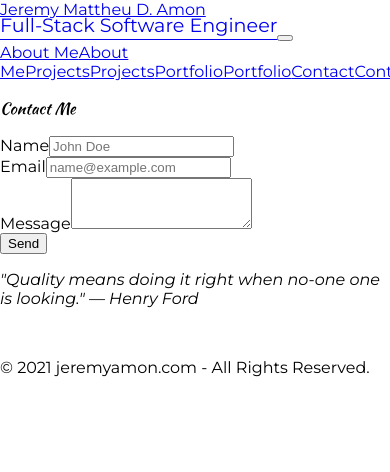
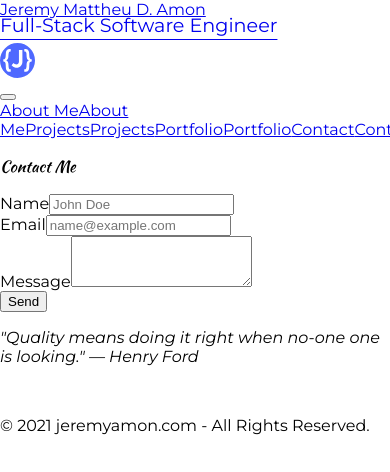
Before and after one commit to OverdriveNGain/portfolio, a React (Create React App) app: page /contact in a window 390 px wide. Shown: the top 472 px of the page. Built offline with nearby package versions, Linux system fonts and the light colour scheme.

Commit message:
Brand switched to logo on small screens

```diff
--- a/src/components/Navbar.js
+++ b/src/components/Navbar.js
@@ -3,13 +3,13 @@ import {
     Link,
     useLocation
 } from "react-router-dom";
+import NavbarBrand from './NavbarComponents';
 
 const Navbar = () => {
     const [scrollTop, setScrollTop] = useState(0);
 
     const location = useLocation();
     const refreshScrollTop = () => {
-        // console.log(`Scroll top set to ${document.documentElement.scrollTop}`);
         setScrollTop(document.documentElement.scrollTop);
     }
     const getBgTransparency = () => {
@@ -18,14 +18,6 @@ const Navbar = () => {
                 return scrollTop <= 150;
             case "/portfolio":
                 return scrollTop <= 50;
-            default:
-                return false;
-        }
-    }
-    const getBrandTransparency = () => {
-        switch (location.pathname) {
-            case "/":
-                return scrollTop <= 300;
             default:
                 return false;
         }
@@ -42,7 +34,6 @@ const Navbar = () => {
     }, []);
 
     let isBgTransparent = getBgTransparency();
-    let isBrandTransparent = getBrandTransparency();
     const inlineNavbarStyle = {
         "backgroundColor": (isBgTransparent ? "transparent" : "rgba(255, 255, 255, 0.92)"),
         "backdropFilter": (isBgTransparent ? "none" : "blur(3px)")
@@ -57,10 +48,7 @@ const Navbar = () => {
     return (
         <nav className="navbar navbar-expand-md navbar-light fixed-top animated-background-color" style={inlineNavbarStyle}>
             <div className="container px-4">
-                <Link className={"animated-opacity navbar-brand" + (isBrandTransparent && location.pathname === "/" ? " opacity-0" : "")} to="/">
-                    <div className="fw-bold text-primary b-0">Jeremy Mattheu D. Amon</div>
-                    <small className="text-muted">Full-Stack Software Engineer</small>
-                </Link>
+                <NavbarBrand location={location} scrollTop={scrollTop} />
                 <button className="navbar-toggler" data-bs-toggle="collapse"
                     data-bs-target="#navbarNavAltMarkup">
                     <span className="navbar-toggler-icon"></span>
--- /dev/null
+++ b/src/components/NavbarComponents.js
@@ -0,0 +1,48 @@
+import {
+    Link
+} from "react-router-dom";
+
+const NavbarBrand = ({ location, scrollTop }) => {
+    const logoPath = (<path d="M170.7,29.3C152.6,11.2,127.6,0,100,0S47.4,11.2,29.3,29.3C11.2,47.4,0,72.4,0,100c0,55.2,44.8,100,100,100
+	c27.6,0,52.6-11.2,70.7-29.3c18.1-18.1,29.3-43.1,29.3-70.7S188.8,47.4,170.7,29.3z M61.3,164c-7.4,0-14.8,0.8-20.9-4.5
+	c-4-3.5-6-8-6.5-13.1c-0.6-7.4-0.8-14.8-1.3-22.1c-0.2-3.3-0.7-6.6-1.5-9.7c-1.4-5.2-4.8-8.2-10.3-8.6c-0.3,0-0.7,0-1-0.1
+	c-0.3,0-0.5-0.1-0.9-0.1V92.8c0.8-0.1,1.6-0.1,2.4-0.2c5.3-0.7,8.4-3.9,9.7-8.9c0.9-3.3,1.3-6.8,1.6-10.3c0.5-6.3,0.6-12.7,1.3-19
+	c1.3-12.8,8.2-19.2,21-19.9c2-0.1,4.1,0,6.3,0v13.8c-0.8,0-1.7,0-2.5,0c-4.1,0-6.6,1.4-7.8,5.4c-1.2,3.7-1.9,7.7-2.3,11.6
+	c-0.5,5.1-0.3,10.3-0.8,15.4c-0.7,8.1-4.2,14.6-12,18.7c3.9,1.8,6.7,4.4,8.7,7.8c3.2,5.4,3.7,11.5,4,17.5c0.2,4.8,0.4,9.6,0.9,14.4
+	c0.2,2.1,1,4.2,1.7,6.3c1.3,3.5,3.8,5.2,7.6,5.1c0.9,0,1.7,0,2.7,0V164z M128.1,105.7c0,8.9-2.1,17.2-8.3,23.9
+	c-9.6,10.5-21.5,13.6-35.1,10c-6.9-1.8-12.6-5.8-17.4-11.1c-0.3-0.4-0.7-0.8-1-1.2c-0.1-0.2-0.2-0.4-0.2-0.4
+	c4.1-4.3,8.2-8.5,12.3-12.8c2.8,4,6.2,6.8,10.9,7.9c10,2.4,19-4.7,19-15c0-21.5,0-43,0-64.6v-2.5h19.7v2.2
+	C128.1,63.3,128.1,84.5,128.1,105.7z M179.8,105.8c-6.6,0.7-10.5,3.9-11.5,10.5c-0.8,5.2-0.8,10.6-1.2,16
+	c-0.4,5.2-0.4,10.6-1.3,15.7c-1.7,9.6-8,15.1-17.7,15.9c-3.1,0.2-6.2,0-9.4,0v-13.5c1,0,2,0,3,0c3.5,0,5.8-1.6,7.3-4.8
+	c2.1-4.5,2.5-9.3,2.7-14.1c0.2-4.7,0.2-9.4,0.7-14c0.9-7.8,4-14.5,11.6-18.1c-0.1-0.2-0.1-0.4-0.1-0.4c-8.4-4.6-11.1-12.2-11.7-21.1
+	c-0.3-5.6-0.4-11.2-0.9-16.8c-0.2-2.4-0.9-4.8-1.7-7.1c-1.5-4.2-3.9-5.8-8.4-5.8h-2.3V34.5c8.2-0.1,16.3-0.3,22.3,6.7
+	c3.4,4,4.8,8.9,5.2,14c0.5,6.6,0.7,13.3,1.3,19.9c0.3,3.4,1,6.9,2.1,10.2c1.6,4.7,5.2,7.2,10.2,7.3c0.4,0,0.8,0.1,1.3,0.1v12.9
+	C180.6,105.8,180.2,105.8,179.8,105.8z"/>);
+
+    const getBrandTransparency = () => {
+        switch (location.pathname) {
+            case "/":
+                return scrollTop <= 300;
+            default:
+                return false;
+        }
+    }
+
+    let isBrandTransparent = getBrandTransparency();
+
+    return (
+        <Link className={"animated-opacity navbar-brand" + (isBrandTransparent && location.pathname === "/" ? " opacity-0" : "")} to="/">
+            <div className="d-none d-sm-block">
+                <div className="fw-bold text-primary b-0">Jeremy Mattheu D. Amon</div>
+                <small className="text-muted">Full-Stack Software Engineer</small>
+            </div>
+            <div className="d-sm-none">
+                <svg className="navbar-logo-brand" viewBox="0 0 200 200" width="35" height="35">
+                    {logoPath}
+                </svg>
+            </div>
+        </Link>
+    );
+}
+
+export default NavbarBrand;
--- a/src/css/Wrapper.css
+++ b/src/css/Wrapper.css
@@ -23,6 +23,9 @@ body {
 }
 .footer-link-contact{
     fill: white;
+}
+.navbar-logo-brand{
+    fill: rgb(78, 104, 255);
 }
 .bg-muted{
     background-color: rgb(158, 158, 158);
```
